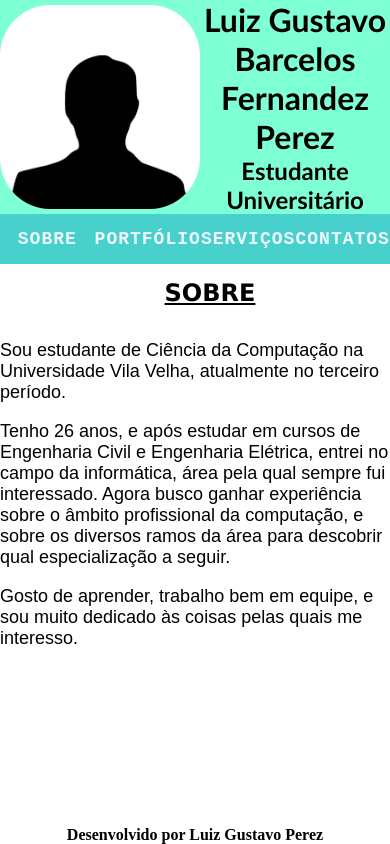
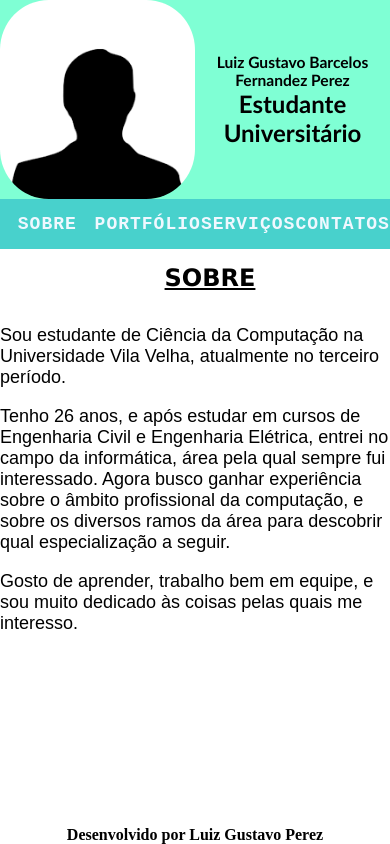
Before and after one commit to LuizGBFPerez/DesWeb-2022-2, a plain HTML site: page src/index.html in a window 390 px wide. Shown: the top 844 px of the page. Drawn offline with Linux system fonts and the light colour scheme.

Commit message:
Add files via upload

```diff
--- a/src/index.css
+++ b/src/index.css
@@ -17,6 +17,7 @@ header
 header h1
 {
     font-family:'Gill Sans', 'Gill Sans MT', Calibri, 'Trebuchet MS', sans-serif;
+    font-size: 4vw;
 }
 
 header h2
@@ -29,8 +30,9 @@ header div
     text-align: center;
 }
 
-img
+header img
 {
+    max-width: 50%;
     width: 200px;
     border-radius: 25%;
 }
@@ -134,3 +136,26 @@ input[type=text]:focus
 {
     background-color: lightblue;
 }
+
+@media screen and (max-width: 800px)
+{
+    header
+    {
+        display: flex;
+        width: 100%;
+        justify-content: center;
+
+    }
+
+    header img
+    {
+        width: 50%;
+        max-width: 200px;
+        border-radius: 25%;
+    }
+
+    header div
+    {
+        text-align: center;
+    }
+}
```
